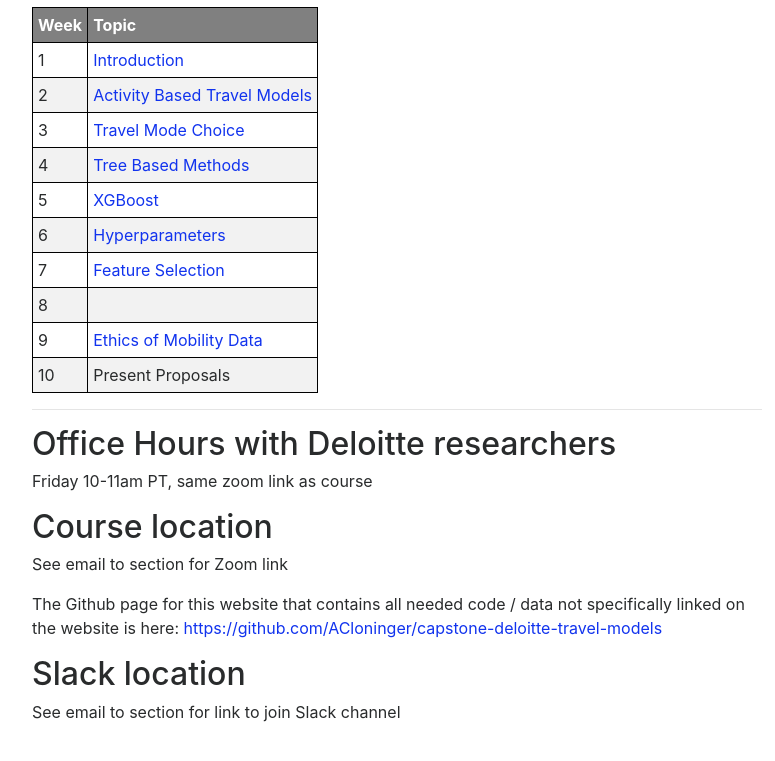
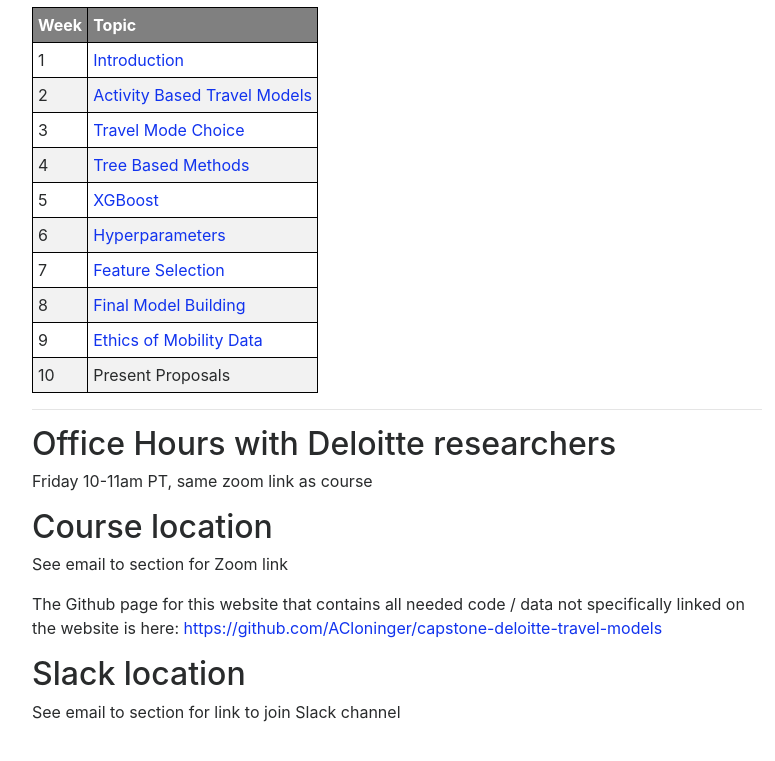
Before and after one commit to ACloninger/capstone-deloitte-travel-models, a Jekyll site: the page built from index.md, in a window 1280 px wide and 900 px high, scrolled down 1803 px. Shown: the top 761 px of the window, without its empty margins (243-1018 px from the left). Built offline with Jekyll 4.4.1, drawn with Linux system fonts in a browser that asks for light colours; nearby versions of some CDN libraries.

Commit message:
Update index.md

```diff
--- a/index.md
+++ b/index.md
@@ -72,7 +72,7 @@ end of the quarter.
 |5|[XGBoost]({{ "/weeks/05-Classifier-Construction" | absolute_url }})|
 |6|[Hyperparameters]({{ "/weeks/06-Hyperparameter-Tuning" | absolute_url }})|
 |7|[Feature Selection]({{ "/weeks/07-Feature-Selection" | absolute_url }})|
-|8|[]({{ "/weeks/08-Hyperparameter-Optimization" | absolute_url }})|
+|8|[Final Model Building]({{ "/weeks/08-Final-Model-Build" | absolute_url }})|
 |9|[Ethics of Mobility Data]({{ "/weeks/09-Ethics-of-Mobility-Data-Collection" | absolute_url }})|
 |10|Present Proposals|
 
```
